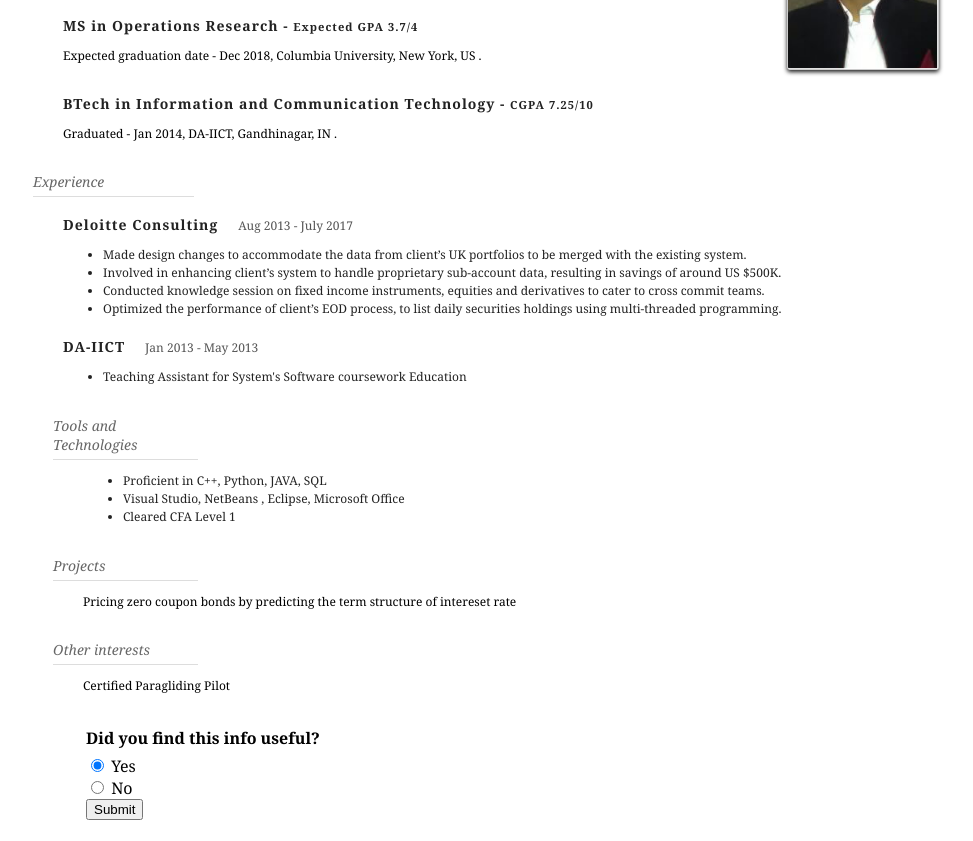
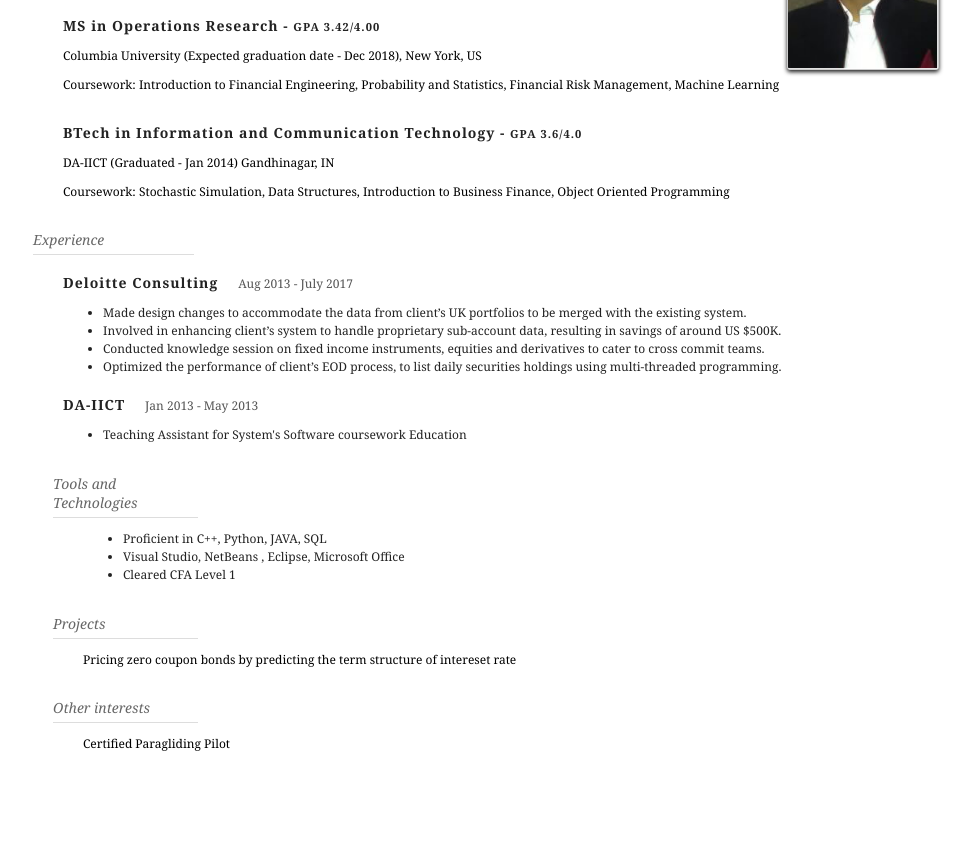
Before and after one commit to rj2511/Resume.github.io, a plain HTML site: page index.html in a window 1280 px wide. Shown: the part 149-990 px from the top of the page, without its empty margins (149-1122 px from the left). After the commit the page ends 931 px from the top, so only its background shows below. Drawn offline with Linux system fonts and the light colour scheme.

Commit message:
Update index.html

```diff
--- a/index.html
+++ b/index.html
@@ -124,15 +124,17 @@ border: 1px solid #ccc;}
 		</div>
 		<div id="education" class="toplevel">
 			<h2>Education</h2>
-			<h4>MS in Operations Research - <span style="font-size: 80%;"> Expected GPA 3.7/4</span></h4>
-			<p>Expected graduation date - Dec 2018, Columbia University, New York, US .</p>
+			<h4>MS in Operations Research - <span style="font-size: 80%;">GPA 3.42/4.00</span></h4>
+			<p>Columbia University (Expected graduation date - Dec 2018), New York, US</p>
+			<p>Coursework: Introduction to Financial Engineering, Probability and Statistics, Financial Risk Management, Machine Learning</p>
 
 
 
 		</div>
 				<div id="education" class="toplevel">
-			<h4>BTech in Information and Communication Technology - <span style="font-size: 80%;"> CGPA 7.25/10</span></h4>
-			<p>Graduated - Jan 2014, DA-IICT, Gandhinagar, IN .</p>
+			<h4>BTech in Information and Communication Technology - <span style="font-size: 80%;">GPA 3.6/4.0</span></h4>
+			<p>DA-IICT (Graduated - Jan 2014) Gandhinagar, IN</p>
+			<p>Coursework: Stochastic Simulation, Data Structures, Introduction to Business Finance, Object Oriented Programming</p>
 
 
 
@@ -177,12 +179,7 @@ Education</li>		</ul>
 		</div>
 <div id="interests" class="toplevel">
 
-<table><thead><tr><th>Did you find this info useful?</th><tr></thead>
-<tbody><tr><td><form>
-  <input type="radio" name="info" value="Yes" checked> Yes<br>
-  <input type="radio" name="info" value="female"> No<br>
-  <input type="submit" value="Submit">
-</form></th><tr></tbody><table>
+
 
 
 	</body>
```
